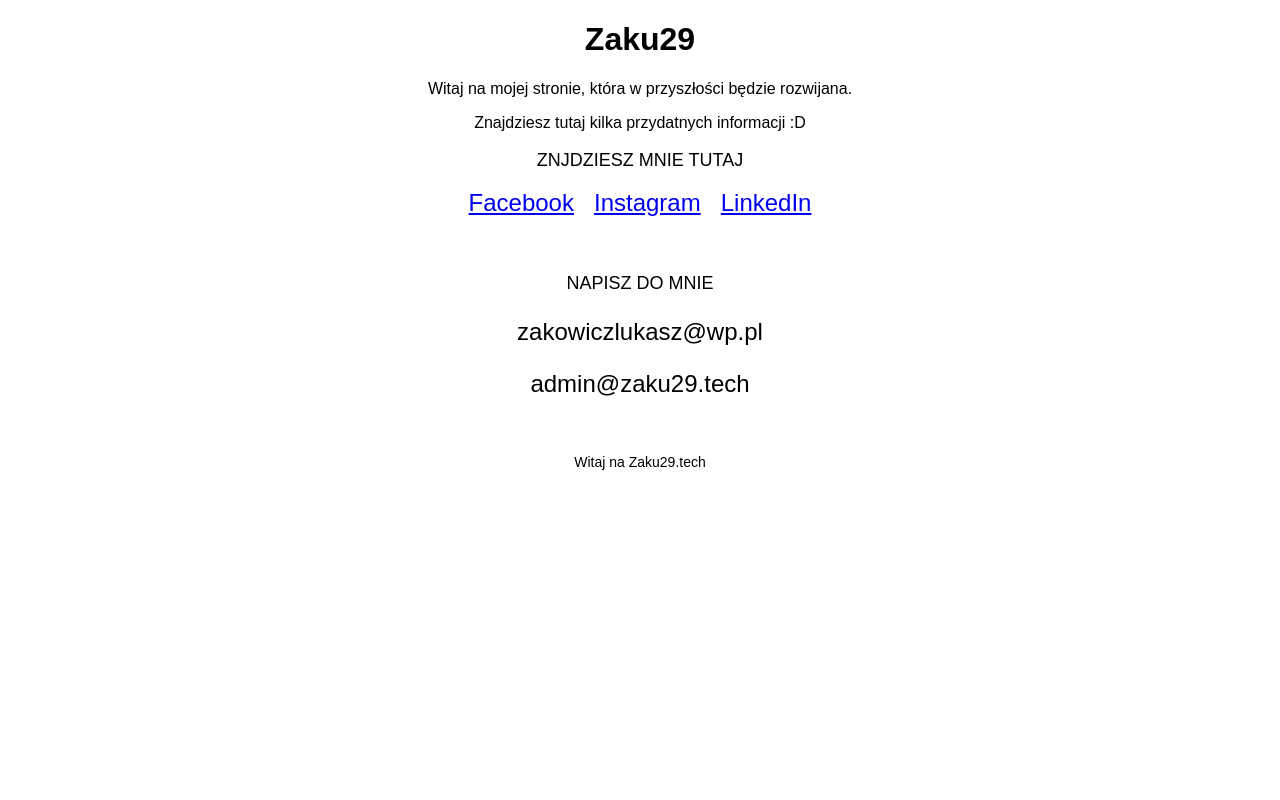
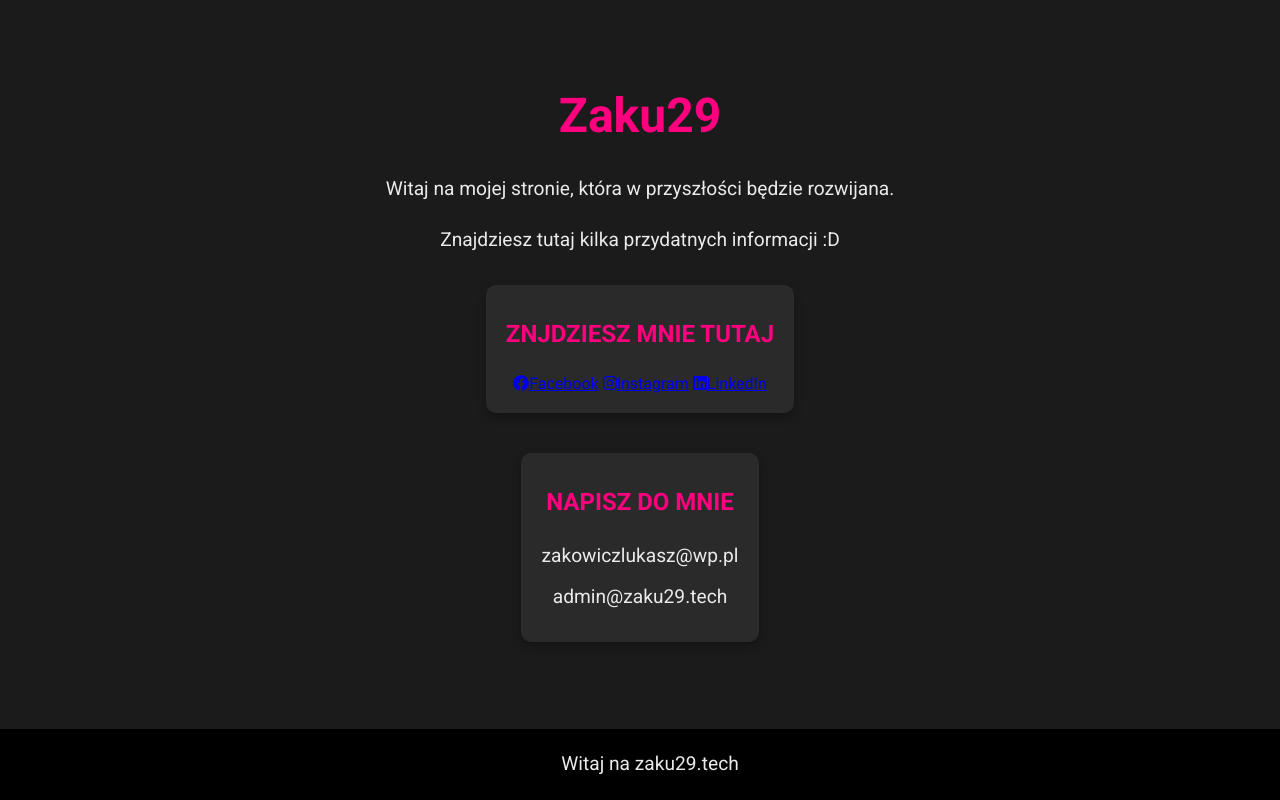
Before and after one commit to ToZaku29/MojaStrona, a plain HTML site: page index.html in a window 1280 px wide. Drawn offline with Linux system fonts and the light colour scheme.

Commit message:
Update2 index.html

```diff
--- a/index.html
+++ b/index.html
@@ -4,39 +4,142 @@
     <meta charset="UTF-8">
     <meta name="viewport" content="width=device-width, initial-scale=1.0">
     <title>Zaku29</title>
+    <!-- Import ikon Font Awesome -->
+    <link href="https://cdnjs.cloudflare.com/ajax/libs/font-awesome/6.0.0-beta3/css/all.min.css" rel="stylesheet">
+    <link href="https://fonts.googleapis.com/css2?family=Roboto:wght@300;400;700&display=swap" rel="stylesheet">
     <style>
+        /* Ustawienia globalne */
         body {
-            font-family: Arial, sans-serif;
+            font-family: 'Roboto', sans-serif;
+            background-color: #1b1b1b; /* Ciemne tło */
+            color: #eaeaea; /* Jasny kolor tekstu */
+            margin: 0;
+            padding: 0;
+            display: flex;
+            flex-direction: column;
+            min-height: 100vh;
+        }
+
+        h1 {
+            font-size: 3rem;
+            font-weight: 700;
+            color: #ff007f; /* Różowy kolor */
+            margin: 20px 0;
             text-align: center;
         }
+
+        p {
+            font-size: 1.2rem;
+            line-height: 1.6;
+            color: #eaeaea; /* Jasny kolor tekstu */
+            text-align: center;
+            margin: 10px 0;
+        }
+
+        .container {
+            flex-grow: 1;
+            display: flex;
+            flex-direction: column;
+            justify-content: center;
+            align-items: center;
+        }
+
         .section {
-            font-size: 24px;
+            margin: 20px auto;
+            padding: 20px;
+            max-width: 600px;
+            background-color: #2a2a2a; /* Ciemniejsze tło dla sekcji */
+            border-radius: 10px;
+            box-shadow: 0 4px 10px rgba(0, 0, 0, 0.3);
+            text-align: center;
+        }
+
+        .social-links, .email {
+            font-size: 1.5rem;
+            font-weight: 700;
+            color: #ff007f; /* Różowy kolor dla tytułów */
             margin-bottom: 20px;
         }
-        .social-links {
-            font-size: 18px;
+
+        .social-links a {
+            display: block; /* Wyświetlanie każdego linku w osobnym wierszu */
+            color: #ff007f; /* Różowy kolor dla linków */
+            text-decoration: none;
+            font-weight: 500;
+            transition: color 0.3s ease, background-color 0.3s ease;
+            padding: 10px;
+            margin: 10px 0; /* Dodanie odstępu między linkami */
+            border: 1px solid #ff007f; /* Dodanie obramowania linkom */
+            border-radius: 5px;
         }
-        .email {
-            font-size: 18px;
+
+        .social-links a:hover {
+            color: #fff;
+            background-color: #ff007f; /* Tło różowe przy najechaniu */
         }
+
+        .social-links a i {
+            margin-right: 8px; /* Odstęp dla ikon */
+        }
+
         .footer {
-            font-size: 14px;
+            font-size: 0.9rem;
+            padding: 10px;
+            background-color: #000; /* Czarny kolor stopki */
+            color: #fff;
+            text-align: center;
+            width: 100%;
+            position: relative;
+            bottom: 0;
+            margin-top: auto; /* Ustawienie stopki na dole */
+        }
+
+        /* Styl responsywny dla urządzeń mobilnych */
+        @media (max-width: 600px) {
+            h1 {
+                font-size: 2.2rem;
+            }
+
+            p {
+                font-size: 1rem;
+            }
+
+            .social-links a {
+                padding: 8px;
+                font-size: 0.9rem;
+            }
+
+            .section {
+                padding: 15px;
+            }
         }
     </style>
 </head>
 <body>
-    <h1>Zaku29</h1>
+    <div class="container">
+        <h1><a href="#" style="text-decoration: none; color: #ff007f;">Zaku29</a></h1> <!-- Dodany link do nagłówka -->
         <p>Witaj na mojej stronie, która w przyszłości będzie rozwijana.</p>
         <p>Znajdziesz tutaj kilka przydatnych informacji :D</p>
+
         <div class="section">
             <p class="social-links">ZNJDZIESZ MNIE TUTAJ</p>
-        <a href="https://www.facebook.com/profile.php?id=100015531846938"target="_blank" >Facebook</a>   <a href="https://www.instagram.com/zaku.29/"target="_blank" >Instagram</a>   <a href="https://www.linkedin.com/in/lukasz-zakowicz/"target="_blank">LinkedIn</a>
-    </div><br>
+            <a href="https://www.facebook.com/profile.php?id=100015531846938" target="_blank"><i class="fab fa-facebook"></i>Facebook</a>
+            <a href="https://www.instagram.com/zaku.29/" target="_blank"><i class="fab fa-instagram"></i>Instagram</a>
+            <a href="https://www.linkedin.com/in/lukasz-zakowicz/" target="_blank"><i class="fab fa-linkedin"></i>LinkedIn</a>
+        </div>
+
         <div class="section">
             <p class="email">NAPISZ DO MNIE</p>
             <p>zakowiczlukasz@wp.pl</p>
             <p>admin@zaku29.tech</p>
-    </div><br>
-    <p class="footer">Witaj na Zaku29.tech</p>
+        </div>
+    </div>
+
+    <div class="footer">
+        <p>Witaj na zaku29.tech</p>
+    </div>
+
+    <!-- Dodanie ikon Font Awesome -->
+    <script src="https://cdnjs.cloudflare.com/ajax/libs/font-awesome/6.0.0-beta3/js/all.min.js"></script>
 </body>
 </html>
```
Lines whose indentation alone changed are shown as unchanged.
